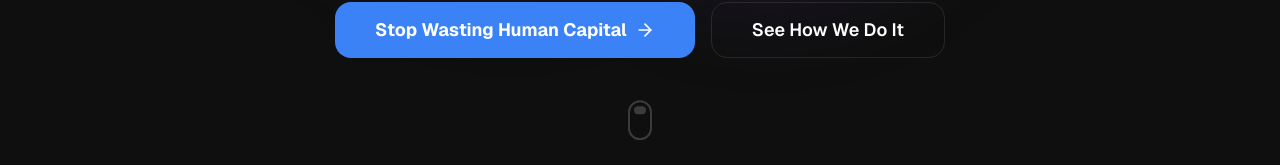
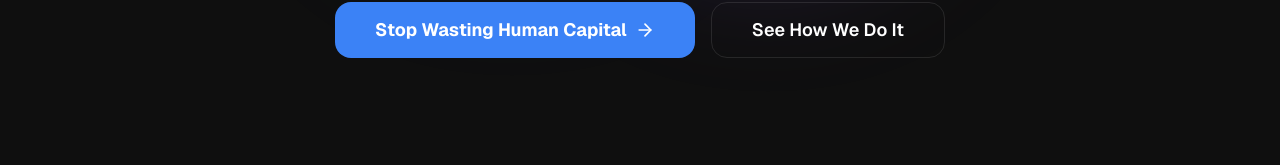
Before and after one commit to adodson9999/cybersecurity-NordWacht_01, a Next.js app: page / in a window 1280 px wide. Shown: the part 635-800 px from the top of the page. Built offline with nearby package versions, Linux system fonts and the light colour scheme.

Commit message:
fix: remove decorative scroll indicator from hero
Eliminate bouncing mouse icon for a cleaner design.

```diff
--- a/components/hero.tsx
+++ b/components/hero.tsx
@@ -93,21 +93,7 @@ export function Hero() {
         </div>
       </Container>
 
-      {/* Scroll indicator */}
-      <motion.div
-        initial={{ opacity: 0 }}
-        animate={{ opacity: 1 }}
-        transition={{ delay: 1, duration: 0.5 }}
-        className="absolute bottom-8 left-1/2 -translate-x-1/2"
-      >
-        <motion.div
-          animate={{ y: [0, 8, 0] }}
-          transition={{ repeat: Infinity, duration: 1.5 }}
-          className="h-10 w-6 rounded-full border-2 border-muted-foreground/30 p-1"
-        >
-          <div className="h-2 w-full rounded-full bg-muted-foreground/30" />
-        </motion.div>
-      </motion.div>
+
     </section>
   );
 }
```
